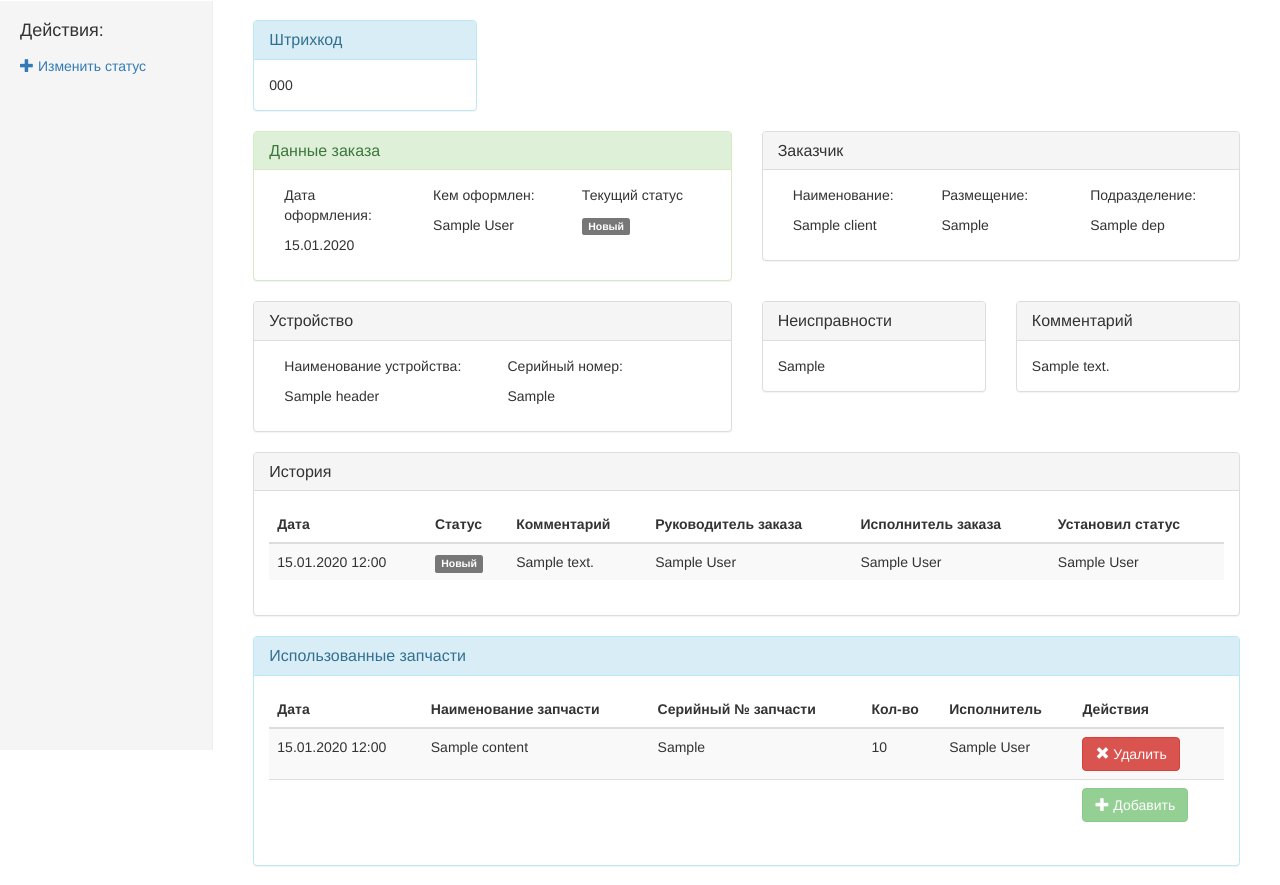
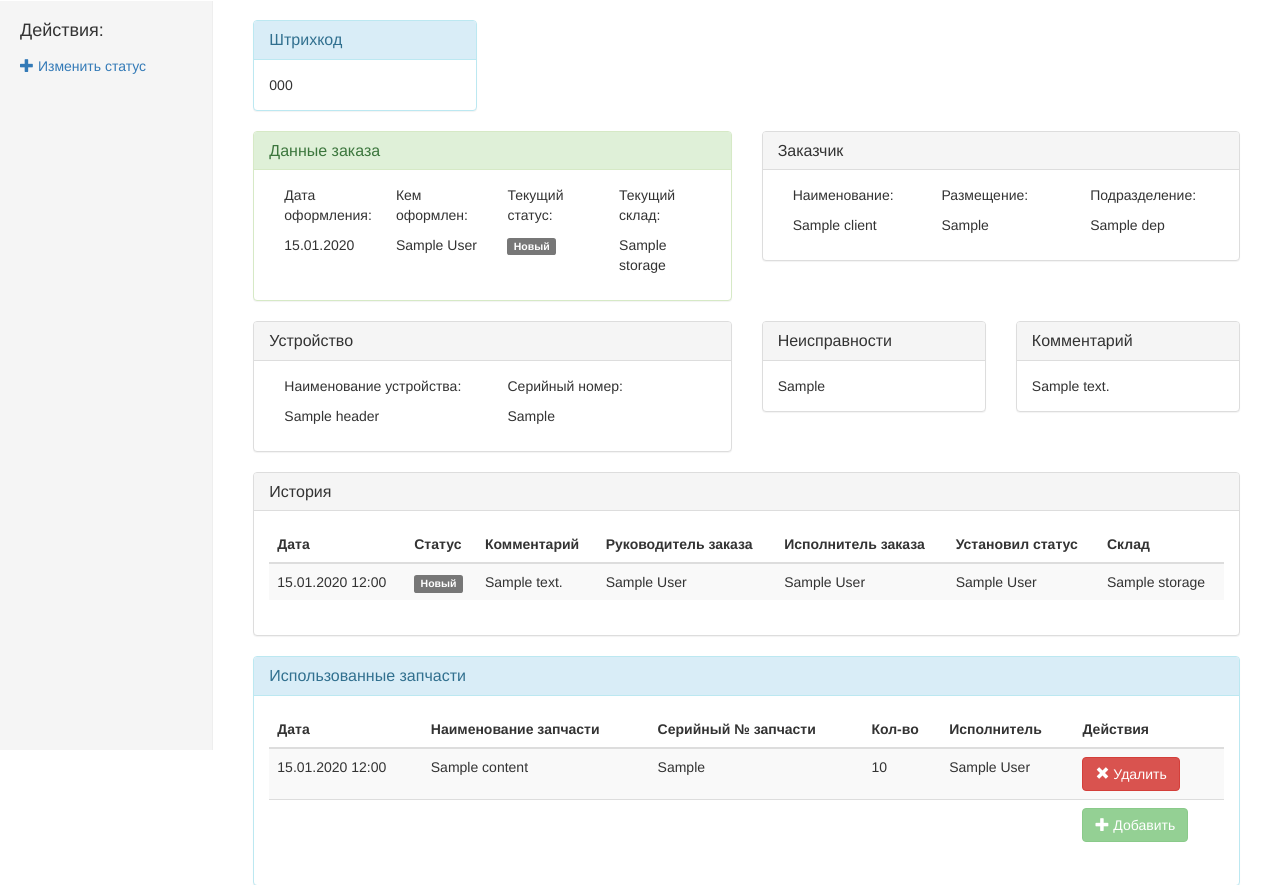
Before and after one commit to completesoft/serviceman, a Django app: a page that uses repair/templates/repair/order_detail.html in a window 1280 px wide. Shown: the part 50-935 px from the top of the page. Run offline with Django 3.2, Linux system fonts and the light colour scheme; a user stored in the database is signed in; data comes from the database, SQL or seed files in the repository; tables that the repository leaves empty hold one stand-in row (values such as "Sample post"); parts of the project's set-up code (start-up, migrations or seed data) failed here and were passed over; some libraries are stand-ins or nearby versions.

Commit message:
2018010501
ADD: добавлены склады

```diff
--- a/repair/admin.py
+++ b/repair/admin.py
@@ -1,6 +1,6 @@
 from django.contrib.auth.models import Group
 from django.contrib import admin
-from .models import ( DocOrderHeader, DocOrderAction, DocOrderServiceContent,
+from .models import ( DocOrderHeader, DocOrderAction, DocOrderServiceContent, Storage,
                      DocOrderSparesContent, DirStatus, Clients, ClientsDep, Reward)
 from django.core import serializers
 import os
@@ -41,3 +41,4 @@ admin.site.register(DirStatus, DirStatusAdmin)
 admin.site.register(Clients)
 admin.site.register(ClientsDep)
 admin.site.register(Reward)
+admin.site.register(Storage)
--- a/repair/forms.py
+++ b/repair/forms.py
@@ -1,5 +1,6 @@
 from django import forms
-from repair.models import DocOrderHeader, DocOrderAction, DocOrderSparesContent, DocOrderServiceContent, DirStatus, Clients, ClientsDep, Reward
+from repair.models import (DocOrderHeader, DocOrderAction, DocOrderSparesContent, DocOrderServiceContent,
+                           DirStatus, Clients, ClientsDep, Reward, Storage)
 from django.contrib.auth.models import User, Group
 from django.forms import ModelChoiceField, CharField, IntegerField
 from django.forms import widgets
@@ -26,6 +27,7 @@ class OrderHeaderForm (forms.ModelForm):
     executor = MyModelChoiceField(label="Исполнитель заказа", queryset= User.objects.filter(groups__name="serviceman"), required=True, empty_label="Выберите исполнителя", widget=forms.Select(attrs={'class':'form-control'}))
     client = forms.ModelChoiceField(label="Клиент", queryset=Clients.objects.all(), required=True, widget=forms.Select(attrs={'class':'form-control'}))
     order_comment = forms.CharField(label="Комментарий", required=False, widget=forms.TextInput(attrs={'class':'form-control'}))
+    storage = forms.ModelChoiceField(label="Склад", queryset=Storage.objects.all(), required=True, widget=forms.Select(attrs={'class':'form-control'}))
 
     def clean(self):
         cleaned_data = super(OrderHeaderForm, self).clean()
@@ -46,21 +48,24 @@ class OrderHeaderForm (forms.ModelForm):
 class ActionForm(forms.ModelForm):
     class Meta:
         model = DocOrderAction
-        fields = ["manager_user", "executor_user", "status", "action_comment"]
+        fields = ['manager_user', 'executor_user', 'status', 'storage', 'action_comment']
 
     status = forms.ModelChoiceField(label="Статус заказа", required=True, queryset=DirStatus.objects.all(), widget=forms.Select(attrs={'class':'form-control'}))
     manager_user = MyModelChoiceField(queryset= User.objects.exclude(groups__name="outsource"), label="Руководитель заказа", required=True, widget=forms.Select(attrs={'class':'form-control'}))
     executor_user = MyModelChoiceField(queryset= User.objects.filter(groups__name="serviceman"), label="Исполнитель заказа", required=True, widget=forms.Select(attrs={'class':'form-control'}))
+    storage = forms.ModelChoiceField(label="Склад", queryset=Storage.objects.all(), required=True, widget=forms.Select(attrs={'class': 'form-control'}))
     action_comment = forms.CharField(label="Комментарий", required=False, widget=forms.TextInput(attrs={'class':'form-control'}))
 
 
 class ActionFormOut(forms.ModelForm):
     class Meta:
         model = DocOrderAction
-        fields = ["status", "action_comment"]
+        fields = ["status", 'storage', "action_comment"]
 
     status = forms.ModelChoiceField(label="Статус заказа", required=True, queryset=DirStatus.objects.all(), widget=forms.Select(attrs={'class':'form-control'}))
+    storage = forms.ModelChoiceField(label="Склад", queryset=Storage.objects.all(), required=True, widget=forms.Select(attrs={'class': 'form-control'}))
     action_comment = forms.CharField(label="Комментарий", required=False, widget=forms.TextInput(attrs={'class':'form-control'}))
+
 
 class SpareForm(forms.ModelForm):
     class Meta:
--- a/repair/templates/repair/order_detail.html
+++ b/repair/templates/repair/order_detail.html
@@ -33,22 +33,26 @@
                 <h3 class="panel-title">Данные заказа</h3>
             </div>
             <div class="panel-body">
-                <div class="col-sm-3 col-md-4">
+                <div class="col-sm-3 col-md-3">
                     <p>Дата оформления:</p>
                     <p>{{ order.order_datetime|date:"d.m.Y" }}</p>
                 </div>
-                <div class="col-sm-3 col-md-4">
+                <div class="col-sm-3 col-md-3">
                     <p>Кем оформлен:</p>
                     <p>{{ order_action.0.setting_user.get_full_name }}</p>
 
                 </div>
-                <div class="col-sm-3 col-md-4">
-                    <p>Текущий статус</p>
+                <div class="col-sm-3 col-md-3">
+                    <p>Текущий статус:</p>
                     <p>
                     {% with order.last_status as last_act %}
                         {% include "includes/order_status.html" %}
                     {% endwith %}
                     </p>
+                </div>
+                <div class="col-sm-3 col-md-3">
+                    <p>Текущий склад:</p>
+                    <p>{{ order.last_action.storage }}</p>
                 </div>
             </div>
         </div>
@@ -142,6 +146,7 @@
                     <th>Руководитель заказа</th>
                     <th>Исполнитель заказа</th>
                     <th>Установил статус</th>
+                    <th>Склад</th>
                   </thead>
 
                   {% for act in order_action %}
@@ -152,6 +157,7 @@
                     <td>{{ act.manager_user.get_full_name }}</td>
                     <td>{{ act.executor_user.get_full_name }}</td>
                     <td>{{ act.setting_user.get_full_name }}</td>
+                    <td>{{ act.storage }}</td>
                   </tr>
                   {% empty %}
                   <tr>НЕТ ЗАПИСЕЙ</tr>
--- a/repair/views.py
+++ b/repair/views.py
@@ -8,7 +8,7 @@ from django.contrib.auth.decorators import login_required
 from django.contrib.auth.views import deprecate_current_app
 from django.views.decorators.cache import never_cache
 from .models import (DocOrderHeader, DocOrderAction, DirStatus, DocOrderServiceContent,
-                     DocOrderSparesContent, Clients, ClientsDep, Reward)
+                     DocOrderSparesContent, Clients, ClientsDep, Reward, Storage)
 from django.views.generic.edit import CreateView, UpdateView, FormMixin
 from django.views.generic.detail import DetailView
 from django.views.generic.list import ListView
@@ -69,17 +69,6 @@ def my_order(request):
     outsource_group = user.groups.filter(name='outsource').values_list('name', flat=True)
     if user.is_active:
         if not outsource_group:
-            # try:
-            #     page_num = request.GET["page"]
-            # except KeyError:
-            #     page_num = 1
-            # orders_set = DocOrderHeader.objects.filter(docorderaction__manager_user=user).order_by('-id').distinct()
-            # paginator = Paginator(orders_set, 15)
-            # try:
-            #     orders = paginator.page(page_num)
-            # except InvalidPage:
-            #     orders = paginator.page(1)
-            # raw_orders = DocOrderHeader.objects.filter(docorderaction__manager_user=user).order_by('-id').distinct()
             raw_orders = DocOrderHeader.objects.filter(Q(docorderaction__manager_user=user)|Q(docorderaction__executor_user=user)).order_by('-id').distinct()
             orders = [obj for obj in raw_orders if obj.last_status() != "Архивный"]
             return render(request, 'repair/my_order.html', {"orders": orders, "user": request.user})
@@ -121,9 +110,12 @@ class OrderCreateView(CreateView):
     def form_valid(self, form):
         resp = super(OrderCreateView, self).form_valid(form)
         instance = self.object
-        ord_action = DocOrderAction(doc_order=instance, manager_user=self.request.user, setting_user=self.request.user,
+        ord_action = DocOrderAction(doc_order=instance,
+                                    manager_user=self.request.user,
+                                    setting_user=self.request.user,
                                     executor_user=User.objects.get(pk=self.request.POST["executor"]),
-                                    status=DirStatus.objects.get(status_name="Новый"))
+                                    status=DirStatus.objects.get(status_name="Новый"),
+                                    storage=Storage.object.get(pk=self.request.POST["storage"]))
         ord_action.save()
         msg = "*{}* ДОБАВИЛ заказ -{}-{}-{}-".format(self.request.user.get_full_name(), instance.order_barcode, instance.client.client_name, instance.device_name)
         logger.info(msg)
@@ -178,6 +170,7 @@ class ActionCreateView(CreateView):
             self.form_class = ActionForm
         order = DocOrderHeader.objects.get(pk=kwargs["order_id"])
         self.initial["manager_user"] = order.last_action().manager_user
+        self.initial["storage"] = order.last_action().storage
         return super(ActionCreateView, self).get(request, *args, **kwargs)
 
     def post(self, request, *args, **kwargs):
```
Also changed, not shown: repair/models.py (+22 -9 lines), repair/migrations/0022_auto_20180105_1300.py (added).
